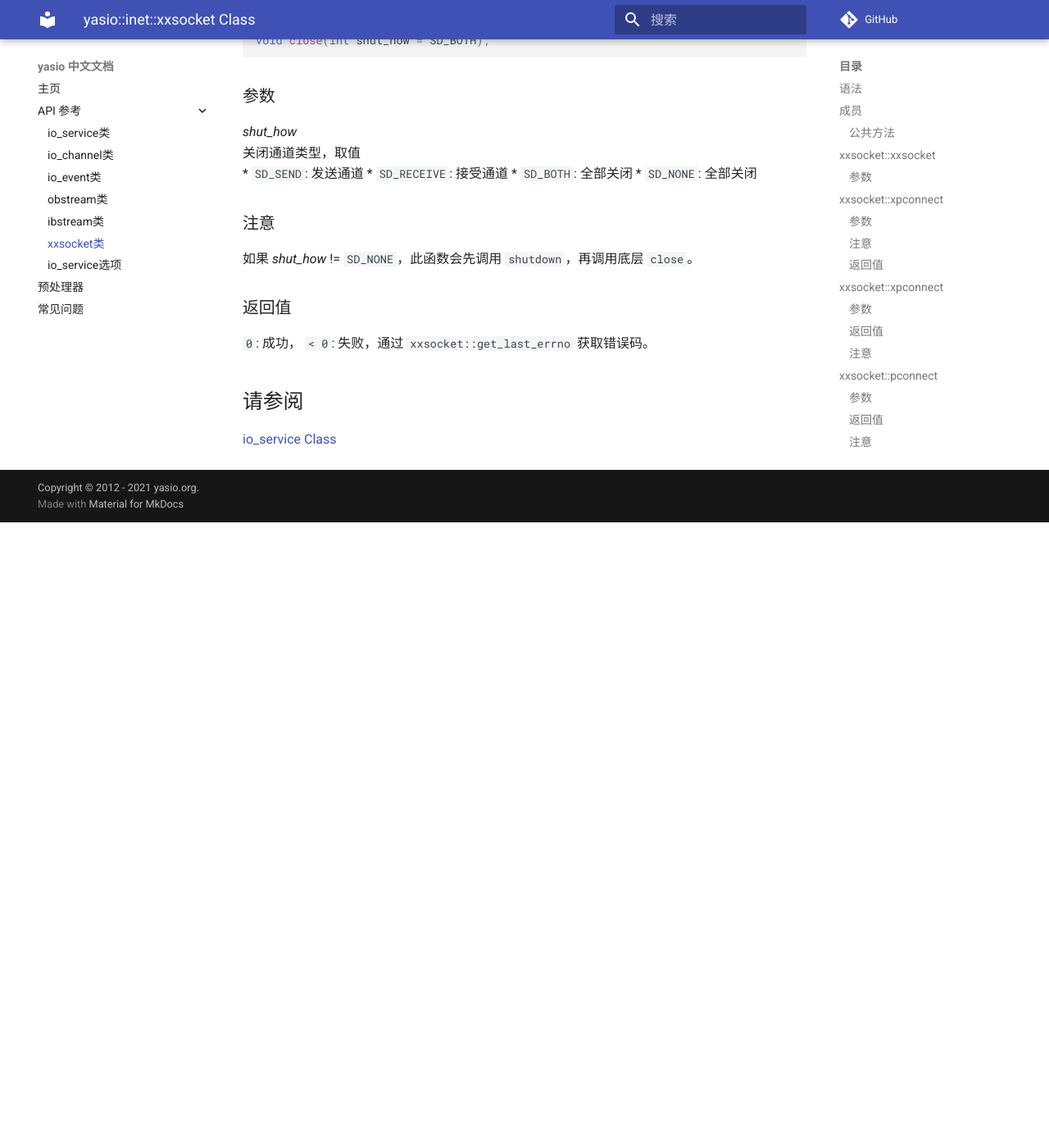
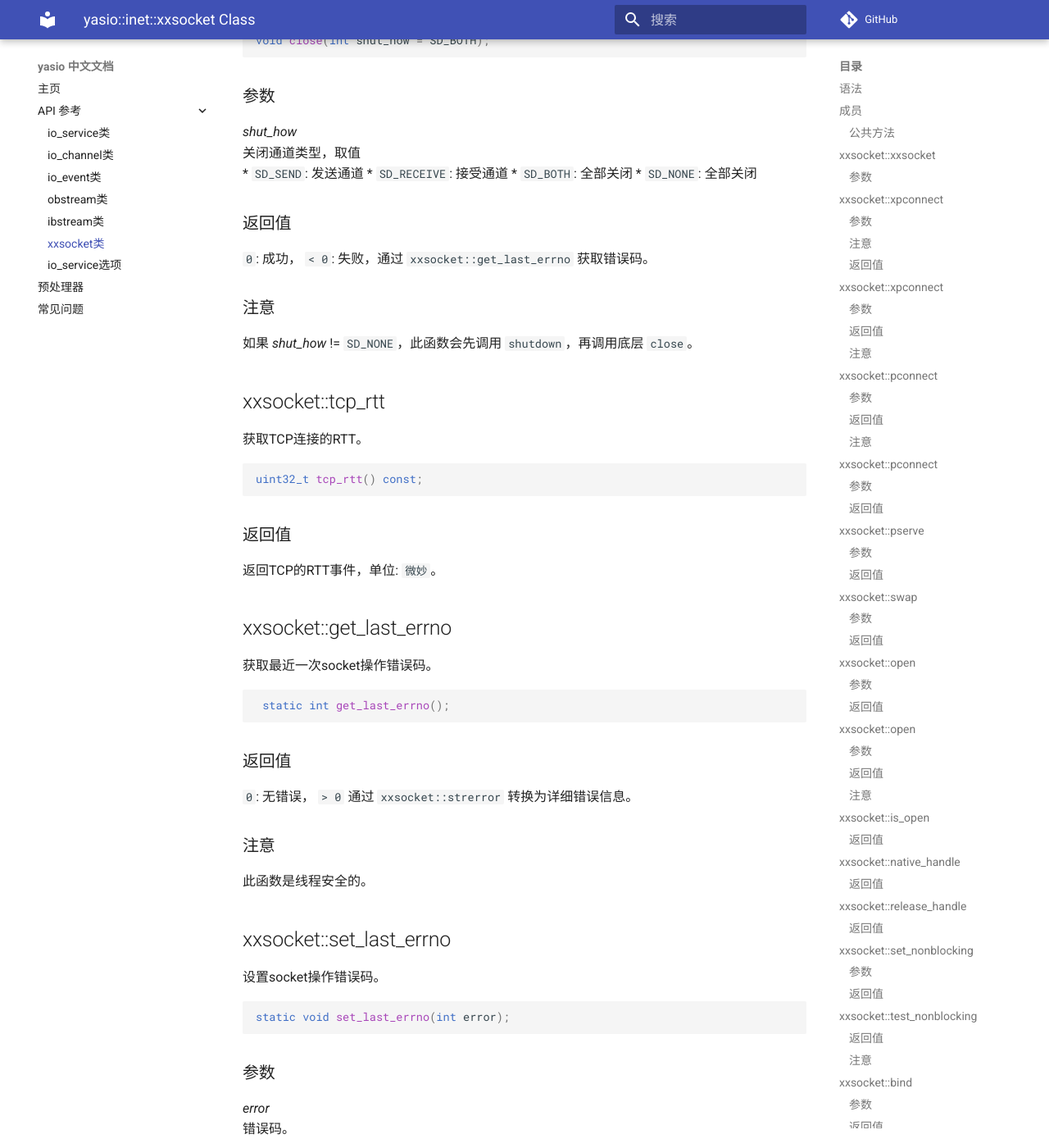
Before and after one commit to yasio/docs-936, an MkDocs documentation site: the page built from docs/api/reference/xxsocket-class.md, in a window 1280 px wide and 1400 px high, scrolled down 23646 px. Shown: the whole window at 82% size. Built offline with MkDocs 1.6.1 and Material for MkDocs 9.7.7, drawn with Linux system fonts in a browser that asks for light colours; comment, search, counter and statistics services are not loaded; before the commit the page ends 24283 px from its top, so only the background shows below that; some of the changed text lies outside the part shown.

Commit message:
Update xxsocket-class.md

````diff
--- a/docs/api/reference/xxsocket-class.md
+++ b/docs/api/reference/xxsocket-class.md
@@ -998,13 +998,136 @@ void close(int shut_how = SD_BOTH);
 * `SD_BOTH`: 全部关闭
 * `SD_NONE`: 全部关闭
 
+### 返回值
+
+`0`: 成功， `< 0`: 失败，通过 `xxsocket::get_last_errno` 获取错误码。
+
 ### 注意
 
 如果 *shut_how* != `SD_NONE`，此函数会先调用 `shutdown`，再调用底层 `close`。
 
+## <a name="tcp_rtt"></a> xxsocket::tcp_rtt
+
+获取TCP连接的RTT。
+
+```cpp
+uint32_t tcp_rtt() const;
+```
+
 ### 返回值
 
-`0`: 成功， `< 0`: 失败，通过 `xxsocket::get_last_errno` 获取错误码。
+返回TCP的RTT事件，单位: `微妙`。
+
+## <a name="get_last_errno"></a> xxsocket::get_last_errno
+
+获取最近一次socket操作错误码。
+
+```cpp
+ static int get_last_errno();
+```
+
+### 返回值
+
+`0`: 无错误， `> 0` 通过 `xxsocket::strerror` 转换为详细错误信息。
+
+### 注意
+
+此函数是线程安全的。
+
+## <a name="set_last_errno"></a> xxsocket::set_last_errno
+
+设置socket操作错误码。
+
+```cpp
+static void set_last_errno(int error);
+```
+
+### 参数
+
+*error*<br/>
+错误码。
+
+### 注意
+
+此函数是线程安全的。
+
+## <a name="not_send_error"></a> xxsocket::not_send_error
+
+判断是否是发送时socket出现无法继续的错误。
+
+```cpp
+static bool not_send_error(int error);
+```
+
+### 参数
+
+*error*<br/>
+错误码。
+
+### 返回值
+
+`true`: socket正常，`false`: socket状态已经发生错误，应当关闭socket终止通讯。
+
+### 注意
+
+仅当发送操作返回值 `< 0`时，调用此函数。
+
+## <a name="not_recv_error"></a> xxsocket::not_recv_error
+
+判断是否是接收时socket出现无法继续的错误。
+
+```cpp
+static bool not_recv_error(int error);
+```
+
+### 参数
+
+*error*<br/>
+错误码。
+
+### 返回值
+
+`true`: socket正常，`false`: socket状态已经发生错误，应当关闭socket终止通讯。
+
+### 注意
+
+仅当接收操作返回值 `< 0`时，调用此函数。
+
+
+## <a name="strerror"></a> xxsocket::strerror
+
+将错误码转换为字符串。
+
+```cpp
+static const char* strerror(int error);
+```
+
+### 参数
+
+*error*<br/>
+错误码。
+
+### 返回值
+
+错误信息的字符串。
+
+## <a name="gai_strerror"></a> xxsocket::gai_strerror
+
+将`getaddrinfo`错误码转换为字符串。
+
+```cpp
+static const char* gai_strerror(int error);
+```
+
+### 参数
+
+*error*<br/>
+错误码。
+
+### 返回值
+
+错误信息的字符串。
+
 
 ## 请参阅
 
````
